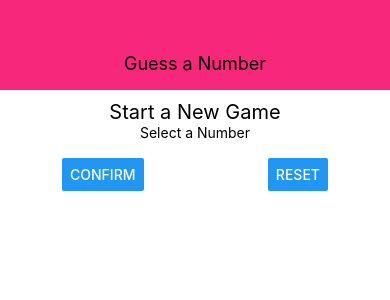
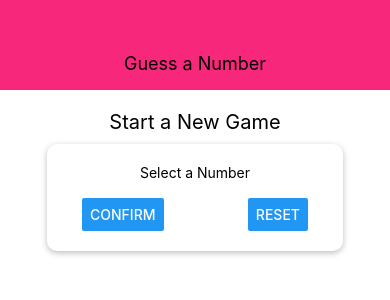
Before and after one commit to ryanstgermain/guess-a-number-native, a React Native app: screen / in a window 390 px wide. Shown: the top 300 px of the page. Built offline with nearby package versions, Linux system fonts and the light colour scheme.

Commit message:
Added some styling.

```diff
--- a/screens/StartGameScreen.js
+++ b/screens/StartGameScreen.js
@@ -36,13 +36,24 @@ const styles = StyleSheet.create({
 
   title: {
     fontSize: 20,
-    marginVertical: '10'
+    marginVertical: 10
   },
 
   inputContainer: {
     width: 300,
     maxWidth: '80%',
-    alignItems: 'center'
+    alignItems: 'center',
+    shadowColor: 'black',
+    shadowOffset: {
+      width: 0,
+      height: 2
+    },
+    shadowRadius: 6,
+    shadowOpacity: 0.26,
+    elevation: 5,
+    backgroundColor: 'white',
+    padding: 20,
+    borderRadius: 10
   },
 
   buttonContainer: {
```
